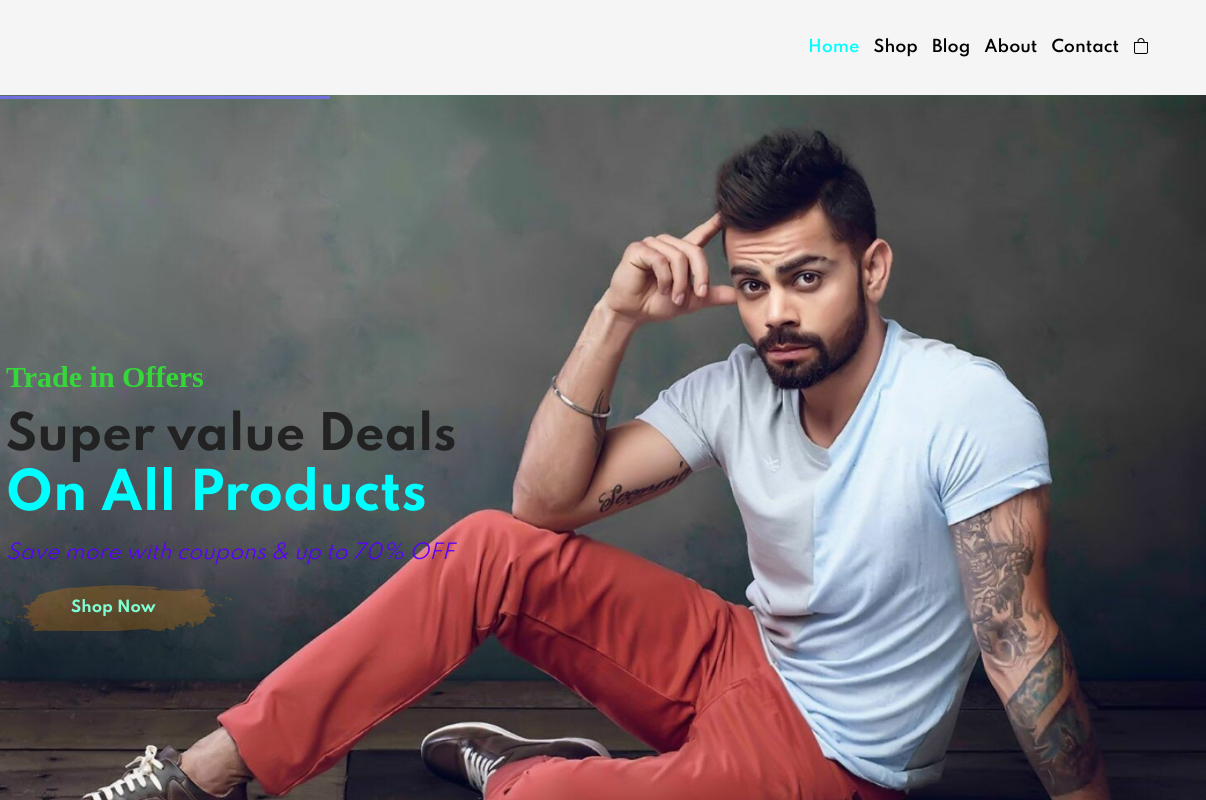
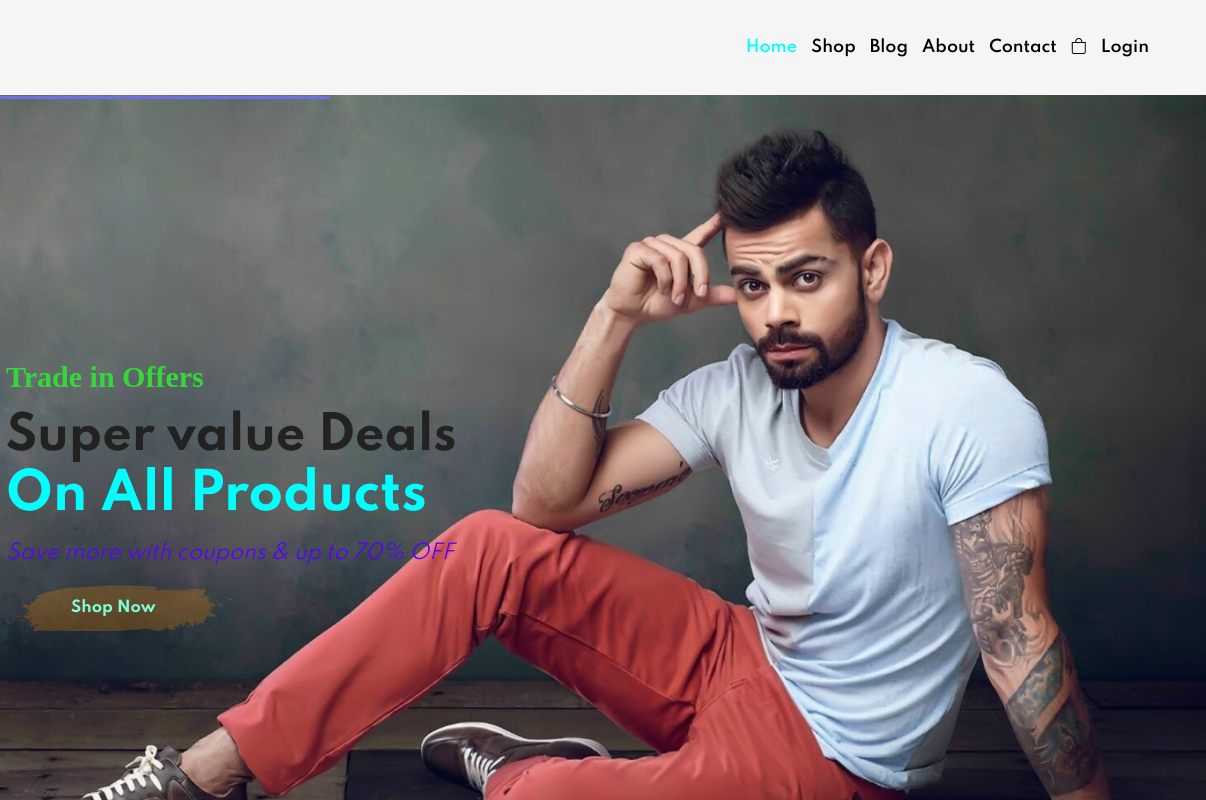
Before and after one commit to Vasu-chippa/TrendCart, a plain HTML site: page index.html in a window 1280 px wide. Shown: the top 800 px of the page, 74-1280 px from the left. Drawn offline with nearby package versions, Linux system fonts and the light colour scheme.

Commit message:
Update index.html

```diff
--- a/index.html
+++ b/index.html
@@ -10,11 +10,9 @@
         <link rel="icon" type="image/x-icon" href="img\WebLogo.png">
         <link rel="stylesheet" href="style.css">
     </head>
-
-    <body>
+    <body id="body">
         <section id="header">
             <a href="#"><img src="img\WebLogo.png"  class="logo" alt="logo"></a>
-
 
             <div>
                 <ul id="navbar">
@@ -24,6 +22,7 @@
                     <li><a href="about.html">About</a></li>
                     <li><a href="contact.html">Contact</a></li>
                     <li><a id="lg-bag"  href="cart.html"><i  class="bi bi-bag"></i></a></li>
+                    <li><a href="login.html">Login</a></li>
                     <!-- <a href="#" id="close"><i class="f"></i></a> -->
                 </ul>
             </div>
```
